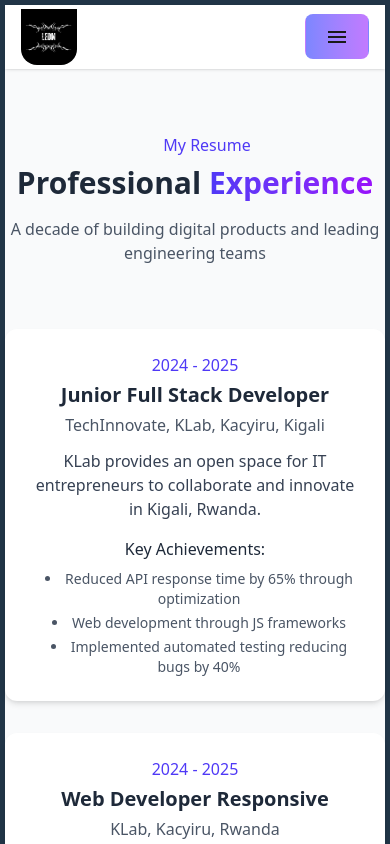
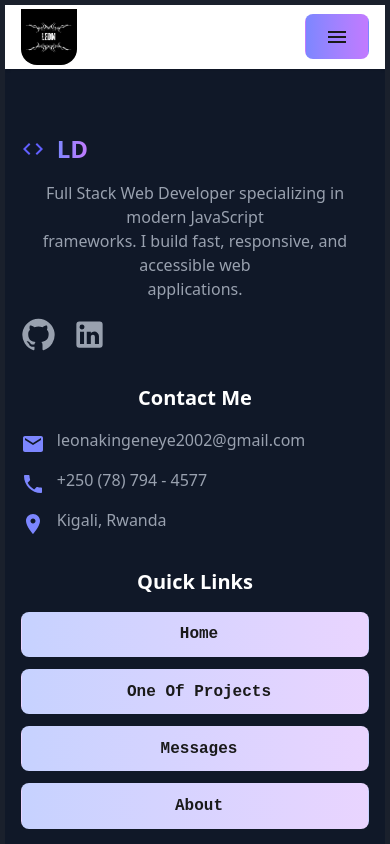
Before and after one commit to Leon-kings/PortfolioWeb, a React (Vite) app: page /7092/2416 in a window 390 px wide. Shown: the top 844 px of the page. Built offline with nearby package versions, Linux system fonts and the light colour scheme; some icons are missing.

Commit message:
changes on trial responsive

```diff
--- a/src/App.css
+++ b/src/App.css
@@ -1,5 +1,5 @@
 #root {
-  max-width: 1280px;
+  /* max-width: 1280px; */
   margin: 0 auto;
   padding: 0.3rem;
   text-align: center;
--- a/src/App.jsx
+++ b/src/App.jsx
@@ -26,8 +26,8 @@ export default function App() {
   }, []);
 
   return (
-    <>
-      <div className="w-full min-h-screen grid grid-rows-[auto,1fr,auto]">
+
+      <div className="w-full min-h-screen overflow-x-hidden grid grid-rows-[auto,1fr,auto]">
         {/* Loading Spinner */}
         {isLoading && <LoadingSpinner />}
 
@@ -60,7 +60,7 @@ export default function App() {
                 xl:grid-cols-5
                 gap-6"
               >
-                <div className="w-full col-span-full">
+                {/* <div className="w-full col-span-full">
                   <Routes>
                     <Route path="/" element={<Home />} />
                     <Route path="/7382/2922" element={<Services />} />
@@ -71,7 +71,7 @@ export default function App() {
 
                     <Route path="*" element={<NotFound />} />
                   </Routes>
-                </div>
+                </div> */}
               </div>
 
               {/* Page-level Toast */}
@@ -93,6 +93,6 @@ export default function App() {
           </>
         )}
       </div>
-    </>
+
   );
 }
--- a/src/components/hero/Hero.jsx
+++ b/src/components/hero/Hero.jsx
@@ -81,7 +81,6 @@ export const Hero = () => {
         error.response?.data?.message ||
           error.message ||
           "Failed to submit hire request. Please try again,OR Message us on Contact Us componentnts"
-
       );
 
       // Show error toast if you're using toast notifications
@@ -227,7 +226,8 @@ export const Hero = () => {
                     </span>
                   </div>
                 </div>
-        <div className="mt-25 justify-center items-center grid grid-cols-2 gap-4">
+                <div className="justify-items-center w-full">
+                  <div className="w-full mt-25 justify-center items-center grid grid-cols-2 gap-4">
                     <button
                       onClick={() => setHireModalOpen(true)}
                       className="btn bg-gradient-to-r from-indigo-400 to-purple-300 hover:from-indigo-700 hover:to-purple-700 text-white px-6 py-3 rounded-lg flex items-center justify-center transition-all duration-300 transform hover:-translate-y-1 hover:shadow-lg"
@@ -243,9 +243,10 @@ export const Hero = () => {
                   </div>
                 </div>
               </div>
+            </div>
 
             {/* Hero Image */}
-    <div className="flex justify-center md:justify-end">
+            <div className="flex justify-center md:justify-center">
               <div className="hero-image relative">
                 <div className="relative group">
                   <img
@@ -264,8 +265,6 @@ export const Hero = () => {
             </div>
           </div>
         </div>
-
-
 
         {/* Hire Me Modal */}
         {hireModalOpen && (
--- a/src/index.css
+++ b/src/index.css
@@ -1,12 +1,12 @@
+@import "tailwindcss";
+
 :root {
   font-family: system-ui, Avenir, Helvetica, Arial, sans-serif;
   line-height: 1.5;
   font-weight: 400;
-
   color-scheme: light dark;
   color: rgba(255, 255, 255, 0.87);
   background-color: #242424;
-
   font-synthesis: none;
   text-rendering: optimizeLegibility;
   -webkit-font-smoothing: antialiased;
@@ -15,12 +15,13 @@
 
 body {
   margin: 0;
+  min-width: 100%;
+  min-height: 100vh;
   display: flex;
-  place-items: center;
-  min-width: 100%;
-  margin: 0;
-  width: 100%;
-  min-height: 100vh;
+  justify-content: center;
+  align-items: center;
+  background-color: #1a202c;
+  color: white;
 }
 
 button {
@@ -34,24 +35,23 @@ button {
   transition: border-color 0.25s;
 }
 
-
+button:hover {
+  border-color: #646cff;
+}
 
 @keyframes fadeIn {
-  from { opacity: 0 }
-  to { opacity: 1 }
+  from { opacity: 0; }
+  to { opacity: 1; }
 }
+
 .animate-fadeIn {
   animation: fadeIn 0.2s ease-in-out;
 }
-
 
 @media (prefers-color-scheme: light) {
   :root {
     color: #ffffff;
     background-color: #213547;
-    width: 100%;
-    padding: 0;
-    margin: 0;
   }
 
   button {
@@ -62,4 +62,10 @@ button {
   }
 }
 
-@import "tailwindcss";
+/* Full width for xl and lg screens */
+@media (min-width: 1024px) {
+  body > div {
+    width: 100vw;
+    max-width: 100%;
+  }
+}
--- a/src/pages/about/About.jsx
+++ b/src/pages/about/About.jsx
@@ -7,6 +7,8 @@ import {
   School,
   Download,
   Article,
+  DesignServicesTwoTone,
+  Settings,
 } from "@mui/icons-material";
 import Modal from "@mui/material/Modal";
 import Box from "@mui/material/Box";
@@ -51,19 +53,31 @@ export const About = () => {
       name: "Backend Development",
       percent: 90,
       icon: <DataObject className="text-purple-600" />,
-      tech: ["Node.js", "Express", "PHP"],
+      tech: ["Node JS", "Express", "PHP"],
     },
     {
       name: "UI/UX Design",
       percent: 85,
-      icon: <DesignServices className="text-blue-600" />,
+      icon: <DesignServices className="text-violet-600" />,
       tech: ["Material UI", "Framer Motion", "Typography"],
+    },
+    {
+      name: "Graphic Design",
+      percent: 75,
+      icon: <DesignServicesTwoTone className="text-blue-600" />,
+      tech: ["Photoshop", "Illustrator"],
+    },
+    {
+      name: "Computer Maintenance",
+      percent: 85,
+      icon: <Settings className="text-indigo-600" />,
+      tech: ["Hard Ware", "Software", "Troubleshooting"],
     },
   ];
 
   return (
     <>
-      <section className="w-full py-16 md:py-24 bg-white">
+      <section className="w-full  md:w-full py-16 md:py-24 bg-white">
         <div className="container mx-auto px-4">
           <div className="flex flex-col lg:flex-row items-center gap-12">
             {/* About Image */}
@@ -104,7 +118,7 @@ export const About = () => {
               </div>
 
               {/* Skills */}
-              {/* <div className="mb-8">
+              <div className="mb-8 w-full bg-gradient-to-l from-violet-300 to-indigo-300 p-6 rounded-2xl shadow-2xl">
                 <h3 className="text-xl font-semibold text-gray-800 mb-6">
                   My Skills
                 </h3>
@@ -122,9 +136,9 @@ export const About = () => {
                         </div>
                         <span className="text-gray-600">{skill.percent}%</span>
                       </div>
-                      <div className="w-full bg-gray-200 rounded-full h-2.5">
+                      <div className="w-full bg-gray-200 rounded-full h-4">
                         <div
-                          className="bg-gradient-to-r from-indigo-500 to-purple-600 h-2.5 rounded-full"
+                          className="bg-gradient-to-r from-indigo-500 to-purple-600 h-4 rounded-full"
                           style={{ width: `${skill.percent}%` }}
                         ></div>
                       </div>
@@ -141,7 +155,7 @@ export const About = () => {
                     </div>
                   ))}
                 </div>
-              </div> */}
+              </div>
 
               <button
                 onClick={handleOpen}
--- a/src/pages/experience/Experience.jsx
+++ b/src/pages/experience/Experience.jsx
@@ -143,15 +143,6 @@ export const Experience = () => {
 
   return (
     <section className="w-full py-16 md:py-24 bg-gray-50">
-      <h2 className="hidden opacity-0 md:block">
-        Lorem ipsum dolor sit amet consectetur adipisicing elit. Laborum eveniet
-        sit quos impedit. Reiciendis in placeat at eligendi, explicabo magni
-        quae sit aperiam obcaecati, est quod maiores temporibus exercitationem
-        nulla! Lorem ipsum dolor sit amet consectetur adipisicing elit. Laborum
-        eveniet sit quos impedit. Reiciendis in placeat at eligendi, explicabo
-        magni quae sit aperiam obcaecati, est quod maiores temporibus
-        exercitationem nulla!
-      </h2>
       <div className="w-full">
         {/* Section Header */}
         <div className="text-center max-w-2xl mx-auto mb-16">
--- a/src/pages/home/Home.jsx
+++ b/src/pages/home/Home.jsx
@@ -8,7 +8,7 @@ import { Portfolio } from "../../components/portfolio/Portfolio";
 export default function Home() {
   return (
     <>
-      <div className="w-full text-black">
+      <div className="w-full overflow-hidden text-black">
         <Hero />
         <About />
         <Services />
```
Lines whose indentation alone changed are shown as unchanged.
